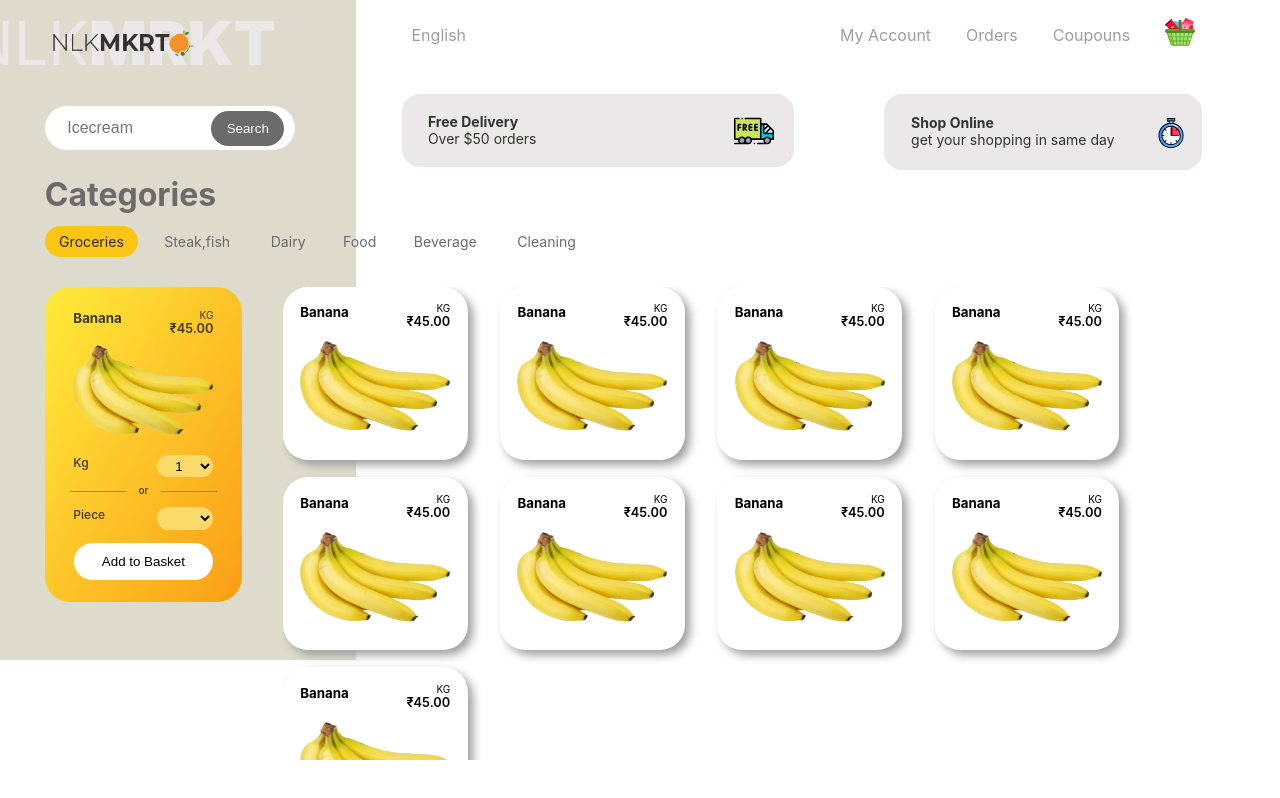
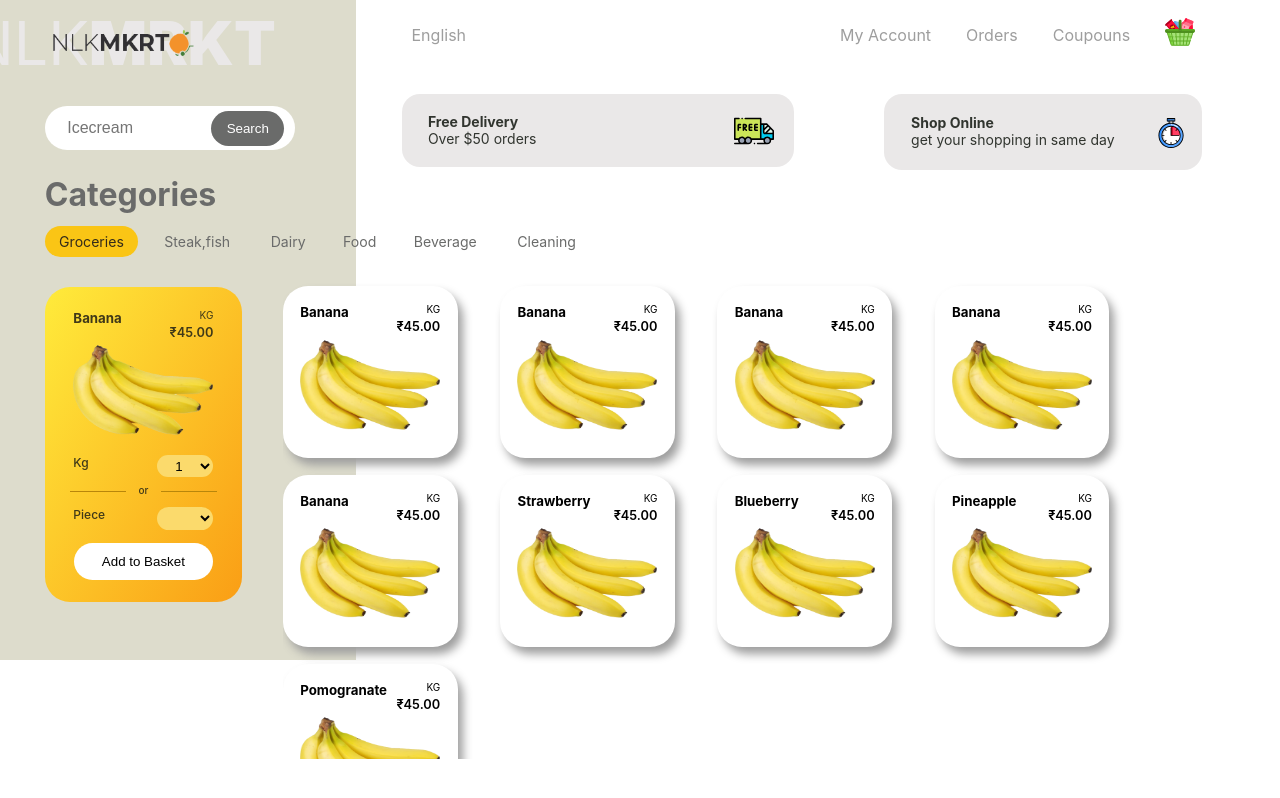
Before and after one commit to dineshkumaark/nlk-mrkt, a React (Create React App) app: page / in a window 1280 px wide. Built offline with nearby package versions, Linux system fonts and the light colour scheme.

Commit message:
Allproducts done

```diff
--- a/src/components/data/data.json
+++ b/src/components/data/data.json
@@ -31,25 +31,25 @@
             "img":"./Images/Veggie/banana.png"
         },
         {
-            "name": "banana",
+            "name": "strawberry",
             "price": 45,
             "weight": "1",
             "img":"./Images/Veggie/banana.png"
         },
         {
-            "name": "banana",
+            "name": "blueberry",
             "price": 45,
             "weight": "1",
             "img":"./Images/Veggie/banana.png"
         },
         {
-            "name": "banana",
+            "name": "pineapple",
             "price": 45,
             "weight": "1",
             "img":"./Images/Veggie/banana.png"
         },
         {
-            "name": "banana",
+            "name": "pomogranate",
             "price": 45,
             "weight": "1",
             "img":"./Images/Veggie/banana.png"
--- a/src/components/products/CurrentProduct.css
+++ b/src/components/products/CurrentProduct.css
@@ -26,6 +26,7 @@
 .p-weight .p-price{
     font-size: 0.8rem;
     font-weight: 600;
+    margin-top: 4px;
 }
 .p-image{
     margin-top: 12%;
@@ -80,7 +81,7 @@
 .product{
     border-radius: 25px;
     width: min-content;
-    box-shadow: 5px 5px 10px 0 #9E9E9E;
+    box-shadow: 5px 7px 10px 0 #9E9E9E;
     background: #fff;
     padding: 8%;
     margin-bottom: 8%;
@@ -90,10 +91,10 @@
     width: 73%;
     height: 150%;
     position: absolute;
-    top: 0;
+    top: -4%;
     left: 20%;
     display: grid;
+    padding: 1% 3% 0 0;
     grid-template-columns: 1fr 1fr 1fr 1fr;
     overflow: auto;
-    padding-right: 3%;
 }
--- a/src/components/products/Products.js
+++ b/src/components/products/Products.js
@@ -19,7 +19,7 @@ class Products extends Component {
                          </div>
                      </div>
                      <div className="p-image">
-                         <img src={img} alt={name} width="150px" height="100px"/>
+                         <img src={img} alt={name} width="140px" height="100px"/>
                      </div>
                  </div>
              ))
```
